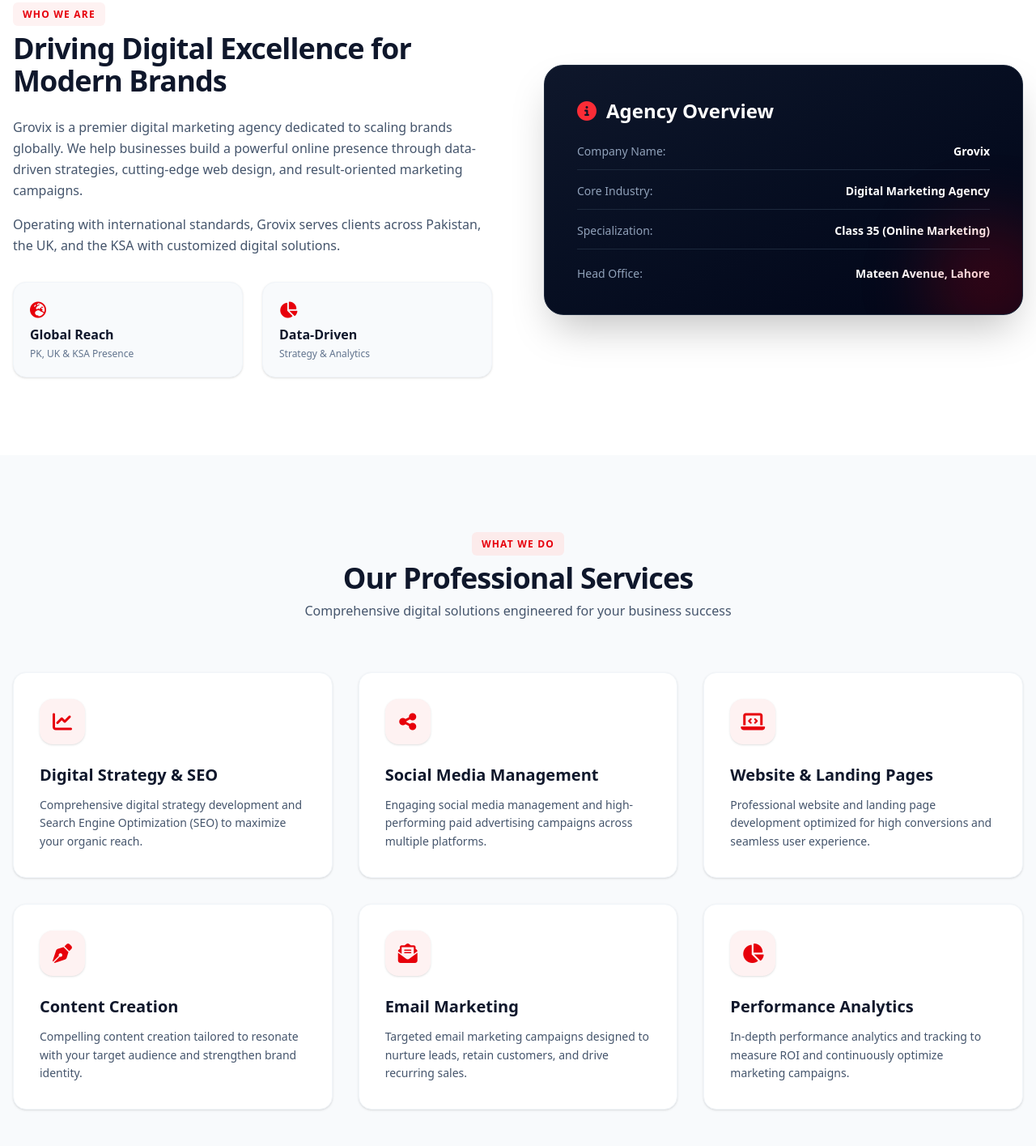
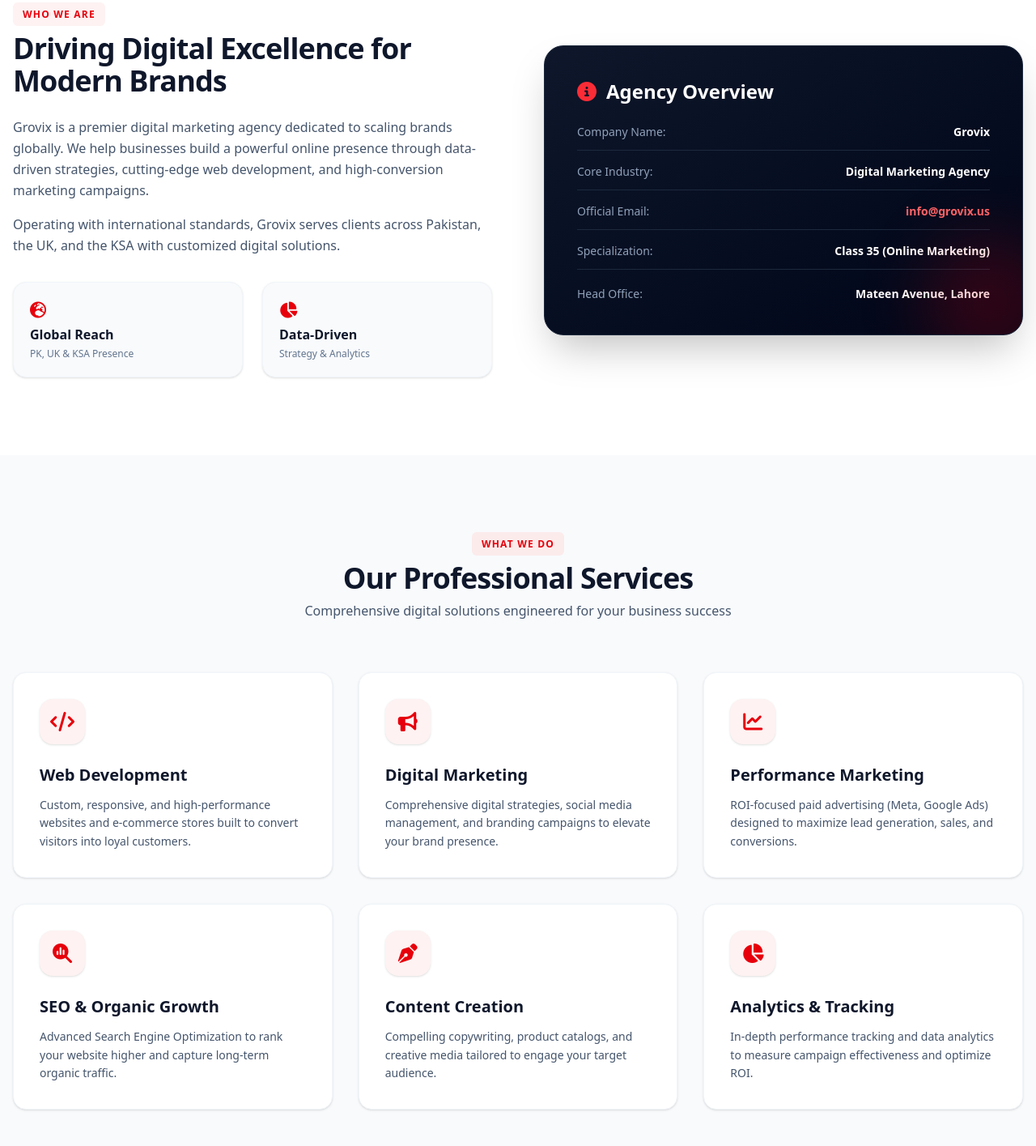
Before and after one commit to mamjadcbl-debug/grovix-website, a plain HTML site: page index.html in a window 1280 px wide. Shown: the part 865-2280 px from the top of the page at 81% size. Drawn offline with nearby package versions, Linux system fonts and the light colour scheme.

Commit message:
Update index.html

```diff
--- a/index.html
+++ b/index.html
@@ -14,7 +14,6 @@
         <div class="max-w-7xl mx-auto px-4 py-3 flex justify-between items-center">
             <div class="flex items-center space-x-3">
                 <a href="#home">
-                    <!-- Yahan logo ka size mazeed barha diya hai -->
                     <img src="logo.jpg" alt="Grovix Logo" class="h-20 md:h-24 w-auto object-contain">
                 </a>
             </div>
@@ -46,7 +45,7 @@
                 Accelerate Your Business Growth <br>with <span class="bg-gradient-to-r from-red-500 to-rose-400 bg-clip-text text-transparent">Grovix</span>
             </h1>
             <p class="text-lg md:text-xl text-slate-300 max-w-2xl mx-auto mb-10 leading-relaxed">
-                We provide high-impact digital marketing services, digital strategy, SEO, social media management, and performance analytics to scale your brand globally.
+                We provide high-impact digital marketing services, web development, performance marketing, and branding solutions to scale your business globally.
             </p>
             <div class="flex flex-col sm:flex-row justify-center items-center gap-4">
                 <a href="https://wa.me/923036968024" target="_blank" class="w-full sm:w-auto bg-emerald-600 text-white px-8 py-4 rounded-xl font-bold hover:bg-emerald-700 transition shadow-xl shadow-emerald-600/30 flex items-center justify-center space-x-3">
@@ -67,7 +66,7 @@
                 <span class="text-red-600 font-bold text-xs uppercase tracking-widest bg-red-50 px-3 py-1.5 rounded-md">Who We Are</span>
                 <h2 class="text-3xl md:text-4xl font-black mt-3 mb-6 text-slate-900 tracking-tight">Driving Digital Excellence for Modern Brands</h2>
                 <p class="text-slate-600 mb-4 leading-relaxed">
-                    Grovix is a premier digital marketing agency dedicated to scaling brands globally. We help businesses build a powerful online presence through data-driven strategies, cutting-edge web design, and result-oriented marketing campaigns.
+                    Grovix is a premier digital marketing agency dedicated to scaling brands globally. We help businesses build a powerful online presence through data-driven strategies, cutting-edge web development, and high-conversion marketing campaigns.
                 </p>
                 <p class="text-slate-600 mb-8 leading-relaxed">
                     Operating with international standards, Grovix serves clients across Pakistan, the UK, and the KSA with customized digital solutions.
@@ -102,6 +101,10 @@
                         <span class="font-bold text-white">Digital Marketing Agency</span>
                     </li>
                     <li class="flex justify-between border-b border-slate-800 pb-3">
+                        <span class="text-slate-400">Official Email:</span>
+                        <a href="mailto:info@grovix.us" class="font-bold text-red-400 hover:underline">info@grovix.us</a>
+                    </li>
+                    <li class="flex justify-between border-b border-slate-800 pb-3">
                         <span class="text-slate-400">Specialization:</span>
                         <span class="font-bold text-white">Class 35 (Online Marketing)</span>
                     </li>
@@ -123,53 +126,53 @@
                 <p class="text-slate-600 mt-2">Comprehensive digital solutions engineered for your business success</p>
             </div>
             <div class="grid md:grid-cols-3 gap-8">
-                <!-- Service 1 -->
+                <!-- Service 1: Web Development -->
+                <div class="bg-white p-8 rounded-2xl shadow-sm hover:shadow-xl transition-all duration-300 border border-slate-100 group">
+                    <div class="w-14 h-14 bg-red-50 text-red-600 rounded-2xl flex items-center justify-center text-2xl mb-6 group-hover:bg-red-600 group-hover:text-white transition-all shadow-sm">
+                        <i class="fa-solid fa-code"></i>
+                    </div>
+                    <h3 class="text-xl font-bold mb-3 text-slate-900">Web Development</h3>
+                    <p class="text-slate-600 text-sm leading-relaxed">Custom, responsive, and high-performance websites and e-commerce stores built to convert visitors into loyal customers.</p>
+                </div>
+                <!-- Service 2: Digital Marketing -->
+                <div class="bg-white p-8 rounded-2xl shadow-sm hover:shadow-xl transition-all duration-300 border border-slate-100 group">
+                    <div class="w-14 h-14 bg-red-50 text-red-600 rounded-2xl flex items-center justify-center text-2xl mb-6 group-hover:bg-red-600 group-hover:text-white transition-all shadow-sm">
+                        <i class="fa-solid fa-bullhorn"></i>
+                    </div>
+                    <h3 class="text-xl font-bold mb-3 text-slate-900">Digital Marketing</h3>
+                    <p class="text-slate-600 text-sm leading-relaxed">Comprehensive digital strategies, social media management, and branding campaigns to elevate your brand presence.</p>
+                </div>
+                <!-- Service 3: Performance Marketing -->
                 <div class="bg-white p-8 rounded-2xl shadow-sm hover:shadow-xl transition-all duration-300 border border-slate-100 group">
                     <div class="w-14 h-14 bg-red-50 text-red-600 rounded-2xl flex items-center justify-center text-2xl mb-6 group-hover:bg-red-600 group-hover:text-white transition-all shadow-sm">
                         <i class="fa-solid fa-chart-line"></i>
                     </div>
-                    <h3 class="text-xl font-bold mb-3 text-slate-900">Digital Strategy & SEO</h3>
-                    <p class="text-slate-600 text-sm leading-relaxed">Comprehensive digital strategy development and Search Engine Optimization (SEO) to maximize your organic reach.</p>
+                    <h3 class="text-xl font-bold mb-3 text-slate-900">Performance Marketing</h3>
+                    <p class="text-slate-600 text-sm leading-relaxed">ROI-focused paid advertising (Meta, Google Ads) designed to maximize lead generation, sales, and conversions.</p>
                 </div>
-                <!-- Service 2 -->
+                <!-- Service 4: SEO Optimization -->
                 <div class="bg-white p-8 rounded-2xl shadow-sm hover:shadow-xl transition-all duration-300 border border-slate-100 group">
                     <div class="w-14 h-14 bg-red-50 text-red-600 rounded-2xl flex items-center justify-center text-2xl mb-6 group-hover:bg-red-600 group-hover:text-white transition-all shadow-sm">
-                        <i class="fa-solid fa-share-nodes"></i>
+                        <i class="fa-solid fa-magnifying-glass-chart"></i>
                     </div>
-                    <h3 class="text-xl font-bold mb-3 text-slate-900">Social Media Management</h3>
-                    <p class="text-slate-600 text-sm leading-relaxed">Engaging social media management and high-performing paid advertising campaigns across multiple platforms.</p>
+                    <h3 class="text-xl font-bold mb-3 text-slate-900">SEO & Organic Growth</h3>
+                    <p class="text-slate-600 text-sm leading-relaxed">Advanced Search Engine Optimization to rank your website higher and capture long-term organic traffic.</p>
                 </div>
-                <!-- Service 3 -->
-                <div class="bg-white p-8 rounded-2xl shadow-sm hover:shadow-xl transition-all duration-300 border border-slate-100 group">
-                    <div class="w-14 h-14 bg-red-50 text-red-600 rounded-2xl flex items-center justify-center text-2xl mb-6 group-hover:bg-red-600 group-hover:text-white transition-all shadow-sm">
-                        <i class="fa-solid fa-laptop-code"></i>
-                    </div>
-                    <h3 class="text-xl font-bold mb-3 text-slate-900">Website & Landing Pages</h3>
-                    <p class="text-slate-600 text-sm leading-relaxed">Professional website and landing page development optimized for high conversions and seamless user experience.</p>
-                </div>
-                <!-- Service 4 -->
+                <!-- Service 5: Content Creation -->
                 <div class="bg-white p-8 rounded-2xl shadow-sm hover:shadow-xl transition-all duration-300 border border-slate-100 group">
                     <div class="w-14 h-14 bg-red-50 text-red-600 rounded-2xl flex items-center justify-center text-2xl mb-6 group-hover:bg-red-600 group-hover:text-white transition-all shadow-sm">
                         <i class="fa-solid fa-pen-nib"></i>
                     </div>
                     <h3 class="text-xl font-bold mb-3 text-slate-900">Content Creation</h3>
-                    <p class="text-slate-600 text-sm leading-relaxed">Compelling content creation tailored to resonate with your target audience and strengthen brand identity.</p>
+                    <p class="text-slate-600 text-sm leading-relaxed">Compelling copywriting, product catalogs, and creative media tailored to engage your target audience.</p>
                 </div>
-                <!-- Service 5 -->
-                <div class="bg-white p-8 rounded-2xl shadow-sm hover:shadow-xl transition-all duration-300 border border-slate-100 group">
-                    <div class="w-14 h-14 bg-red-50 text-red-600 rounded-2xl flex items-center justify-center text-2xl mb-6 group-hover:bg-red-600 group-hover:text-white transition-all shadow-sm">
-                        <i class="fa-solid fa-envelope-open-text"></i>
-                    </div>
-                    <h3 class="text-xl font-bold mb-3 text-slate-900">Email Marketing</h3>
-                    <p class="text-slate-600 text-sm leading-relaxed">Targeted email marketing campaigns designed to nurture leads, retain customers, and drive recurring sales.</p>
-                </div>
-                <!-- Service 6 -->
+                <!-- Service 6: Analytics & Insights -->
                 <div class="bg-white p-8 rounded-2xl shadow-sm hover:shadow-xl transition-all duration-300 border border-slate-100 group">
                     <div class="w-14 h-14 bg-red-50 text-red-600 rounded-2xl flex items-center justify-center text-2xl mb-6 group-hover:bg-red-600 group-hover:text-white transition-all shadow-sm">
                         <i class="fa-solid fa-chart-pie"></i>
                     </div>
-                    <h3 class="text-xl font-bold mb-3 text-slate-900">Performance Analytics</h3>
-                    <p class="text-slate-600 text-sm leading-relaxed">In-depth performance analytics and tracking to measure ROI and continuously optimize marketing campaigns.</p>
+                    <h3 class="text-xl font-bold mb-3 text-slate-900">Analytics & Tracking</h3>
+                    <p class="text-slate-600 text-sm leading-relaxed">In-depth performance tracking and data analytics to measure campaign effectiveness and optimize ROI.</p>
                 </div>
             </div>
         </div>
@@ -283,19 +286,19 @@
             <div class="text-center max-w-2xl mx-auto mb-16">
                 <span class="text-red-600 font-bold text-xs uppercase tracking-widest bg-red-100/60 px-3 py-1.5 rounded-md">Get In Touch</span>
                 <h2 class="text-3xl md:text-4xl font-black text-slate-900 mt-3 tracking-tight">Connect With Our Offices</h2>
-                <p class="text-slate-600 mt-2">Reach out across regions or connect with us instantly on WhatsApp</p>
+                <p class="text-slate-600 mt-2">Reach out across regions or connect with us instantly via WhatsApp or Email</p>
             </div>
             <div class="grid md:grid-cols-4 gap-6">
                 <!-- PK -->
                 <div class="bg-white p-6 rounded-2xl border border-slate-200 flex flex-col justify-between hover:border-red-500 transition shadow-sm">
                     <div>
-                        <div class="w-12 h-12 bg-red-100 text-red-600 rounded-xl flex items-center justify-center text-xl mb-4 font-bold"><i class="fa-solid fa-phone"></i></div>
-                        <h4 class="font-bold text-slate-900 mb-1 text-lg">Pakistan</h4>
-                        <p class="text-sm text-slate-600 mb-6">+92 303 6968024<br>+92 301 4093198</p>
+                        <div class="w-12 h-12 bg-red-100 text-red-600 rounded-xl flex items-center justify-center text-xl mb-4 font-bold"><i class="fa-solid fa-envelope"></i></div>
+                        <h4 class="font-bold text-slate-900 mb-1 text-lg">Email Us</h4>
+                        <p class="text-sm text-slate-600 mb-6"><a href="mailto:info@grovix.us" class="hover:text-red-600 transition font-semibold">info@grovix.us</a></p>
                     </div>
-                    <a href="https://wa.me/923036968024" target="_blank" class="bg-emerald-600 text-white py-3 px-4 rounded-xl text-sm font-semibold hover:bg-emerald-700 transition flex items-center justify-center space-x-2 shadow-md shadow-emerald-600/20">
-                        <i class="fa-brands fa-whatsapp"></i>
-                        <span>WhatsApp</span>
+                    <a href="mailto:info@grovix.us" class="bg-red-600 text-white py-3 px-4 rounded-xl text-sm font-semibold hover:bg-red-700 transition flex items-center justify-center space-x-2 shadow-md shadow-red-600/20">
+                        <i class="fa-solid fa-paper-plane"></i>
+                        <span>Send Email</span>
                     </a>
                 </div>
                 <!-- UK -->
@@ -342,7 +345,10 @@
                 <span class="text-red-500 font-black text-lg">GROVIX</span>
                 <span>&copy; 2026. All rights reserved.</span>
             </div>
-            <p>Official Website: <span class="text-white font-medium">www.grovix.us</span></p>
+            <div class="flex items-center space-x-6">
+                <a href="mailto:info@grovix.us" class="text-slate-400 hover:text-white transition">info@grovix.us</a>
+                <p>Website: <span class="text-white font-medium">www.grovix.us</span></p>
+            </div>
         </div>
     </footer>
 
```
